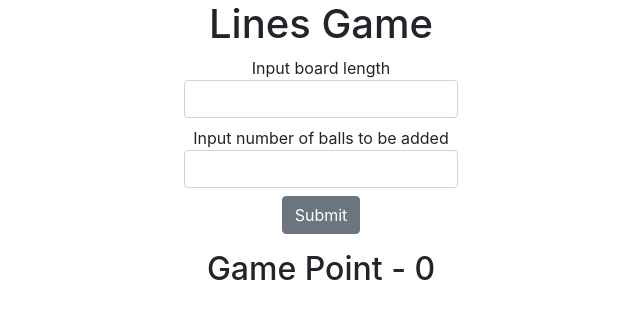
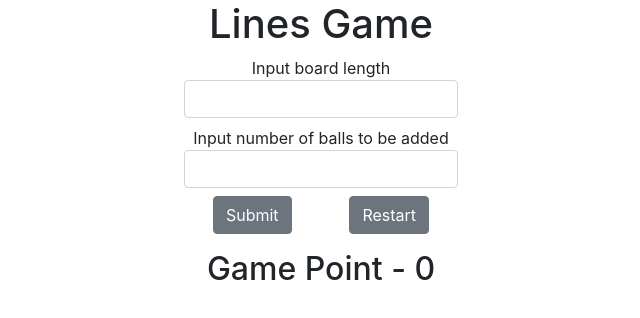
Before and after one commit to Hakobyan0001/my-app, a React (Create React App) app: page / in a window 1280 px wide. Shown: the top 318 px of the page, without its empty margins (319-959 px from the left). Built offline with nearby package versions, Linux system fonts and the light colour scheme.

Commit message:
version 1.0

```diff
--- a/public/styles.css
+++ b/public/styles.css
@@ -21,6 +21,10 @@ body {
   margin-left: auto;
   margin-right: auto;
 
+}
+
+.button-group {
+  display: flex;
 }
 
 .btn-secondary {
--- a/src/components/Board.jsx
+++ b/src/components/Board.jsx
@@ -8,6 +8,7 @@ import {
 
 function Board({ board, boardLength, setBoard, colors, setBallColor, ballsCount, setGamePoints }) {
   const width = boardLength * 50;
+
   function handleCellClick(id) {
     const CELL = board.find((el) => el.id === id);
     const ACTIVE_BALL = board.find((el) => el.active === true);
@@ -21,18 +22,15 @@ function Board({ board, boardLength, setBoard, colors, setBallColor, ballsCount,
     }
 
     if (!CELL.hasBall && ACTIVE_BALL) {
+
       let updatedBoard = moveBall(ACTIVE_BALL.id, id, board);
       updatedBoard = checkingAndRemoving(updatedBoard, boardLength, setGamePoints);
       const updatedEmptyCells = getEmptyCells(updatedBoard);
-      const { newBoard } = addBallinBoard(
-        updatedBoard,
-        updatedEmptyCells,
-        colors,
-        setBallColor,
-        ballsCount
-      );
+      const { newBoard } = addBallinBoard(updatedBoard, updatedEmptyCells, colors, setBallColor, ballsCount, boardLength, setGamePoints);
       setBoard(newBoard);
+
       return;
+
     }
 
     if (CELL.hasBall && CELL.active) {
--- a/src/components/inputArea.jsx
+++ b/src/components/inputArea.jsx
@@ -1,17 +1,37 @@
 import { useState } from "react";
 
-export default function InputArea({ setBoardLength, setBallsCount }) {
+let currentBorderLength;
+let currentBallsCount;
+
+export default function InputArea({ setBoardLength, setBallsCount, setDummyTrigger }) {
   const [boardLength, setBoardLengthValue] = useState("");
   const [ballsCount, setBallsCountValue] = useState("");
+
+
   function handleSubmit(e) {
     e.preventDefault();
+    if (!boardLength || !ballsCount) {
+      return;
+    }
     setBoardLength(boardLength);
     setBallsCount(ballsCount);
+
+    currentBorderLength = boardLength;
+    currentBallsCount = ballsCount;
+
+    setDummyTrigger((prevState) => !prevState);
 
     setBoardLengthValue("");
     setBallsCountValue("");
   }
+
+  function restartClick() {
+    setBoardLength(currentBorderLength);
+    setBallsCount(currentBallsCount);
+    setDummyTrigger((prevState) => !prevState);
+  }
   return (
+    <>
       <form className="form-group" onSubmit={handleSubmit}>
         <label>
           Input board length
@@ -22,9 +42,11 @@ export default function InputArea({ setBoardLength, setBallsCount }) {
           <input className="form-control" type="text" name="ballsCount" value={ballsCount} onChange={(e) => setBallsCountValue(e.target.value)} />
 
         </label>
-      <button className="btn btn-secondary" type="submit">
-        Submit
+        <div className="button-group">
+          <button className="btn btn-secondary" type="submit">Submit</button>
+          <button className="btn btn-secondary" type="button" onClick={restartClick}>Restart
           </button>
+        </div>
       </form>
-  );
+    </>);
 }
--- a/src/pages/App.jsx
+++ b/src/pages/App.jsx
@@ -16,6 +16,7 @@ function App() {
   const [boardLength, setBoardLength] = useState("");
   const [ballsCount, setBallsCount] = useState("");
   const [gamePoints, setGamePoints] = useState("")
+  const [dummyTrigger, setDummyTrigger] = useState(false);
 
   useEffect(() => {
     // creating board and adding CELL objects
@@ -43,7 +44,7 @@ function App() {
     setGamePoints(0)
     // rendering board in dom
     setBoard(newBoard);
-  }, [boardLength, ballsCount]);
+  }, [boardLength, ballsCount, dummyTrigger]);
 
   useEffect(() => {
     if (!board.length) {
@@ -51,14 +52,17 @@ function App() {
     }
     const UPDATED_EMPTY_CELLS = getEmptyCells(board);
     setEmptyCells(UPDATED_EMPTY_CELLS);
+    if (board.every(el => el.hasBall)) {
+      setTimeout(alert("game over"), 1000);
+    }
   }, [board]);
 
   return (
     <div className="container">
       <h1>Lines Game</h1>
-      <InputArea boardLength={boardLength} setBoardLength={setBoardLength}
-        ballsCount={ballsCount}
-        setBallsCount={setBallsCount} />
+      <InputArea setBoardLength={setBoardLength}
+        setBallsCount={setBallsCount}
+        setDummyTrigger={setDummyTrigger} />
       <h2>Game Point - {gamePoints}</h2>
       <Board
         board={board}
--- a/src/util/index.js
+++ b/src/util/index.js
@@ -14,7 +14,7 @@ function getRandomColor(ballColors) {
   return ChoosenColorIndex;
 }
 
-function addBallinBoard(board, emptyCells, COLORS, setBallColor, ballsCount, boardLength) {
+function addBallinBoard(board, emptyCells, COLORS, setBallColor, ballsCount, boardLength, setGamePoints) {
 
   let newBoard = [...board];
   let newEmptyCells = [...emptyCells];
@@ -37,8 +37,7 @@ function addBallinBoard(board, emptyCells, COLORS, setBallColor, ballsCount, boa
       (index) => index !== newEmptyCells[RANDOM_INDEX]
     );
   }
-  newBoard = checkingAndRemoving(newBoard, boardLength);
-
+  newBoard = checkingAndRemoving(newBoard, boardLength, setGamePoints);
   return { newBoard };
 }
 
@@ -62,8 +61,7 @@ function removeBall(board, from) {
   return board;
 }
 
-function removeBallsInHorizontalLine(board, boardLength, setGamePoints
-) {
+function removeBallsInHorizontalLine(board, boardLength, setGamePoints) {
   const NEEDED_BALLS_COUNT = 5;
   let newBoard = [...board];
 
@@ -213,5 +211,5 @@ export {
   getRandomColor,
   addBallinBoard,
   moveBall,
-  checkingAndRemoving,
+  checkingAndRemoving
 };
```
Lines whose indentation alone changed are shown as unchanged.
